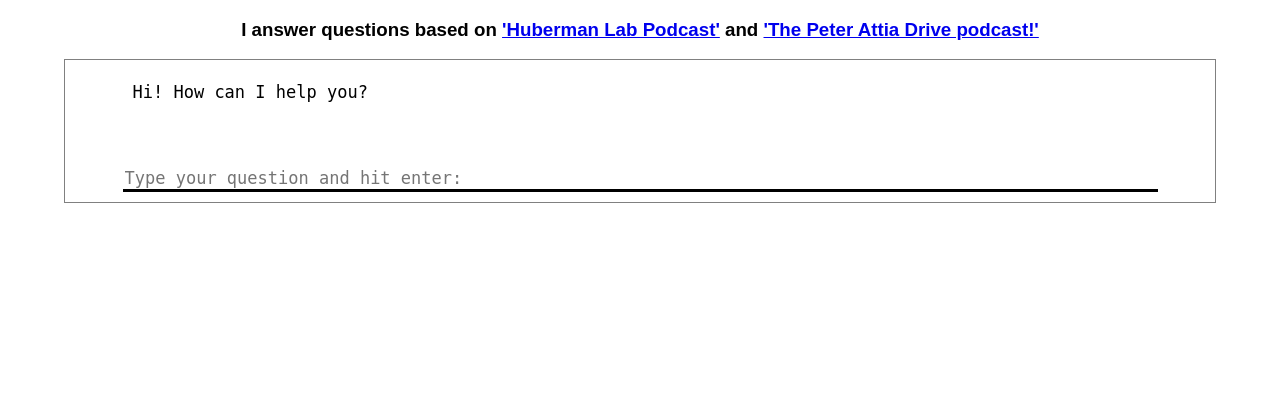
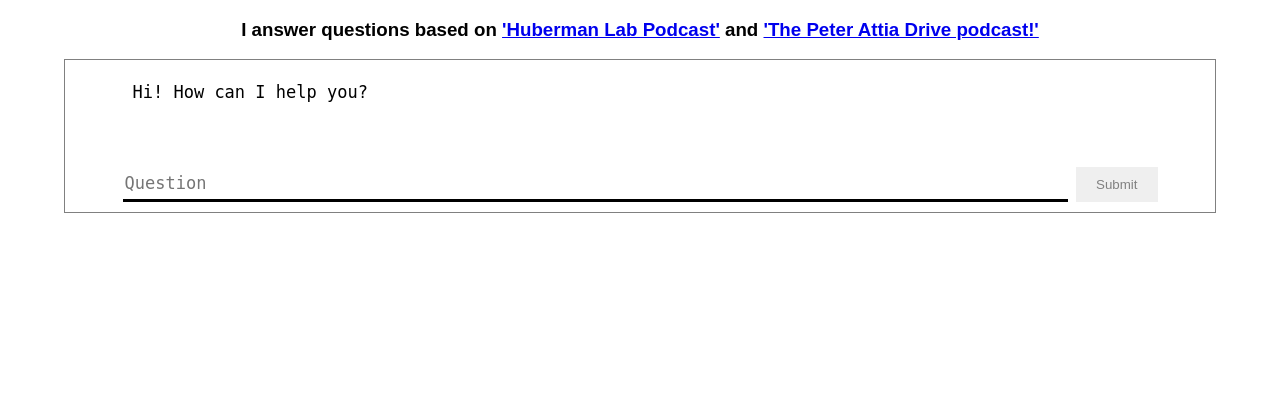
Before and after one commit to vivardhan/podcast-gpt, a Flask app: page / in a window 1280 px wide. Shown: the top 420 px of the page. Run offline with Flask 3, Linux system fonts and the light colour scheme; some libraries are stand-ins or nearby versions.

Commit message:
Add a submit button

```diff
--- a/templates/index.html
+++ b/templates/index.html
@@ -22,18 +22,26 @@
         margin-top: auto;
       }
       #userInput {
+        display: flex;
         margin-left: 5%;
         margin-right: 5%;
-        width: 100%;
+        width: 90%;
         margin-top: 60px;
         margin-bottom:  10px;
       }
       #textInput {
-        width: 90%;
+        flex-grow: 1;
         border: none;
         border-bottom: 3px solid black;
         font-family: monospace;
         font-size: 17px;
+        margin-right: 8px;
+      }
+      #submitBtn {
+        padding: 10px 20px;
+        border: none;
+        cursor: pointer;
+        color: grey;
       }
       .userText {
         color: grey;
@@ -120,7 +128,8 @@
                     </p>
                 </div>
                 <div id="userInput">
-                    <input id="textInput" type="text" name="msg" placeholder="Type your question and hit enter:" />
+                    <input id="textInput" type="text" name="msg" placeholder="Question" />
+                    <button id="submitBtn">Submit</button>
                 </div>
             </div>
             <script>
@@ -131,13 +140,17 @@
                         if (end !== null) {
                             full_url += '&amp;end=' + end + ';';
                         }
-                        return '<iframe class="media" src=' + full_url + '></iframe>';
+                        return `<iframe class="media" src=${full_url}></iframe>`;
                     } else {
                         var timestamp_str = '#t=' + start;
                         if (end !== null) {
                             timestamp_str += ',' + end;
                         }
-                        return '<audio controls class="media"><source src=' + url + timestamp_str + ' type="audio/mp3"></audio>';
+                        return `
+                            <audio controls class="media">
+                                <source src=${url + timestamp_str} type="audio/mp3">
+                            </audio>
+                        `;
                     }
                 }
                 function createMediaHTML(match) {
@@ -185,8 +198,8 @@
                                     $("#chatbox").append(`
                                         <p class="botText">
                                             <b><u>References:</u></b><br>
-                                            - Tap on a reference to expand or collapse it.<br>
-                                            - All media, when played, will automatically start and stop at the correct times for the given reference.
+                                            <i>- Tap on a reference to expand or collapse it.</i><br>
+                                            <i>- All media, when played, will automatically start and stop at the correct times for the given reference.</i>
                                         </p>
                                     `);
                                     for (let i = 0; i < matches.length; i++) {
@@ -232,12 +245,18 @@
                     //         .scrollIntoView({ block: "start", behavior: "smooth" });
                     // });
                 }
-                $("#textInput").keypress(function (e) {
-                    if (e.which == 13) {
+
+                $(document).ready(function() {
+                    $("#textInput").keypress(function (e) {
+                        if (e.which == 13) {
+                            getBotResponse();
+                        }
+                    });
+
+                    $("#submitBtn").click(function() {
                         getBotResponse();
-                    }
-                });
-                $(document).ready(function() {
+                    });
+
                     $(document).on('click', '.collapsible', function() {
                         this.classList.toggle("active");
                         var content = this.nextElementSibling;
```
